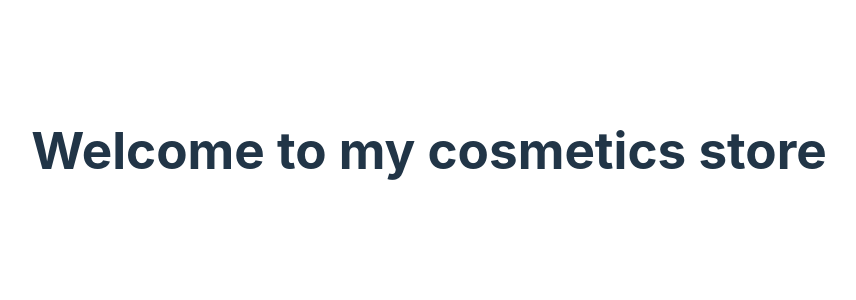
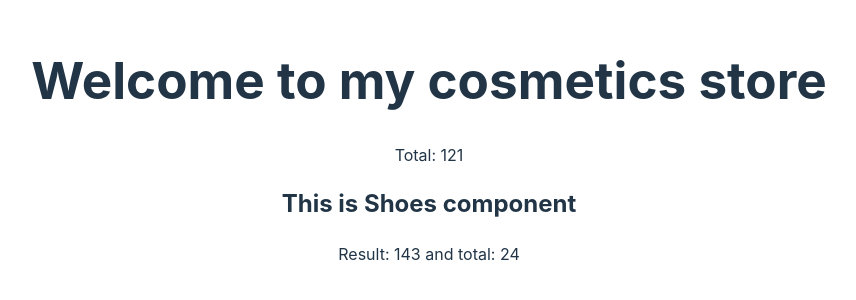
Before and after one commit to dg1223/react-storage-and-handler, a React (Vite) app: page / in a window 1280 px wide. Shown: the part 250-550 px from the top of the page, without its empty margins (211-1067 px from the left). Built offline with nearby package versions, Linux system fonts and the light colour scheme.

Commit message:
export import

```diff
--- a/src/App.jsx
+++ b/src/App.jsx
@@ -1,8 +1,7 @@
 import { useState } from "react";
-import reactLogo from "./assets/react.svg";
-import viteLogo from "/vite.svg";
 import "./App.css";
 import Cosmetics from "./components/Cosmetics/Cosmetics";
+import Shoes from "./components/Shoes/Shoes";
 
 function App() {
   const [count, setCount] = useState(0);
@@ -10,6 +9,7 @@
   return (
     <div className="App">
       <Cosmetics></Cosmetics>
+      <Shoes></Shoes>
     </div>
   );
 }
--- a/src/components/Cosmetics/Cosmetics.jsx
+++ b/src/components/Cosmetics/Cosmetics.jsx
@@ -1,9 +1,15 @@
 import React from "react";
+import { add } from "../../utilities/calculate";
+// import add from "../../utilities/calculate";
 
 const Cosmetics = () => {
+  const first = 55;
+  const second = 66;
+  const total = add(first, second);
   return (
     <div>
       <h1>Welcome to my cosmetics store</h1>
+      <p>Total: {total}</p>
     </div>
   );
 };
--- /dev/null
+++ b/src/components/Shoes/Shoes.jsx
@@ -0,0 +1,19 @@
+import React from "react";
+import { add, multiply } from "../../utilities/calculate";
+
+const Shoes = () => {
+  const first = 13;
+  const second = 11;
+  const result = multiply(first, second);
+  const sum = add(first, second);
+  return (
+    <div>
+      <h2>This is Shoes component</h2>
+      <p>
+        Result: {result} and total: {sum}
+      </p>
+    </div>
+  );
+};
+
+export default Shoes;
--- /dev/null
+++ b/src/utilities/calculate.jsx
@@ -0,0 +1,9 @@
+const add = (first, second) => {
+  return first + second;
+};
+
+const multiply = (first, second) => {
+  return first * second;
+};
+
+export { add, multiply };
```
Also changed, not shown: src/components/Shoes/Shoes.css (added).
